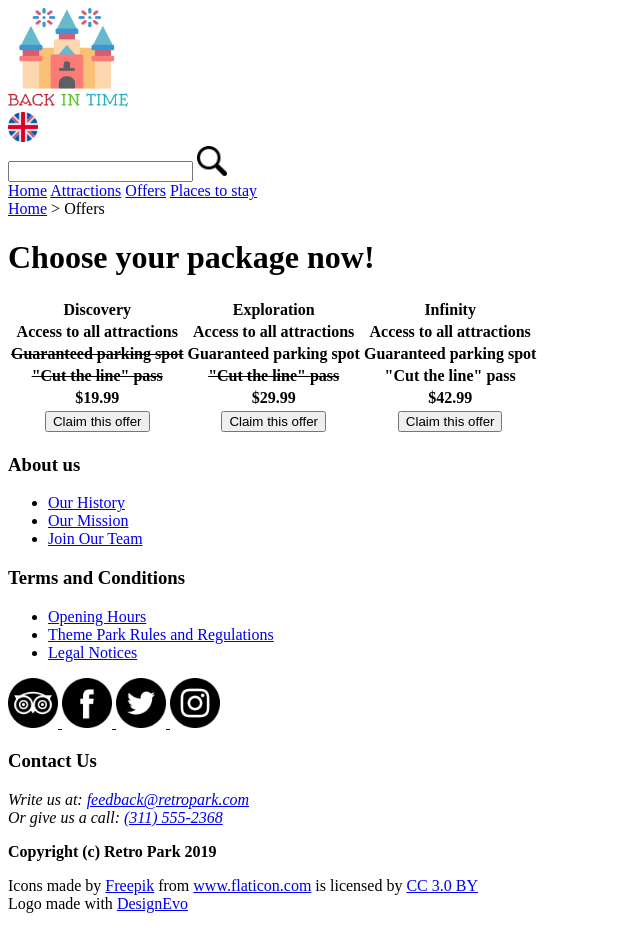
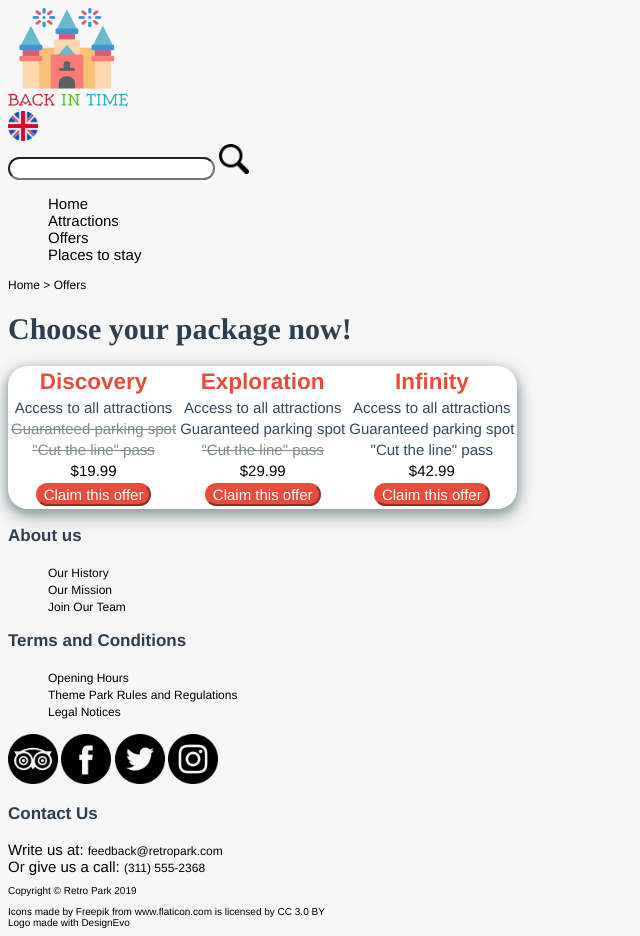
Before and after one commit to amilos/retro-park, a plain HTML site: page offers.html in a window 1280 px wide. Shown: the whole page, without its empty margins (0-640 px from the left). Drawn offline with Linux system fonts and the light colour scheme; a web font is replaced by a local one.

Commit message:
Added stylesheet with appearance CSS

```diff
--- /dev/null
+++ b/StyleSheet/style.css
@@ -0,0 +1,162 @@
+/*Custom Fonts-------------------------------------*/
+@import url('https://fonts.googleapis.com/css?family=Oldenburg&display=swap');
+
+/*Common CSS-------------------------------------*/
+
+* {
+  font-family: "Avenir", Helvetica, Arial, sans-serif;
+  font-style: normal;
+  font-variant: normal;
+  font-weight: normal;
+  font-size: 15px;
+  color: black;
+  box-sizing: border-box;
+}
+
+body {
+  background-color: #f7f7f7;
+}
+
+h1 {
+  font-family: "Oldenburg", Times, serif;
+  font-style: normal;
+  font-variant: normal;
+  font-weight: bold;
+  font-size: 2em;
+  color: #2c3e50;
+}
+
+h2 {
+  font-family: "Oldenburg", Times, serif;
+  font-style: normal;
+  font-variant: normal;
+  font-weight: bold;
+  font-size: 20px;
+  color: #2c3e50;
+}
+
+h3 {
+  font-family: "Avenir", Helvetica, Arial, sans-serif;
+  font-style: normal;
+  font-variant: normal;
+  font-weight: bold;
+  font-size: 17px;
+  color: #2c3e50;
+}
+
+p {
+  font-family: "Avenir", Helvetica, Arial, sans-serif;
+  font-style: normal;
+  font-variant: normal;
+  font-weight: normal;
+  font-size: 15px;
+  color: black;
+}
+
+a {
+  font-family: "Avenir", Helvetica, Arial, sans-serif;
+  font-style: normal;
+  font-variant: normal;
+  font-weight: normal;
+  font-size: 15px;
+  color: black;
+  text-decoration: none;
+}
+
+a:hover {
+  text-decoration: underline;
+}
+
+a:hover, button:hover {
+  cursor: pointer;
+}
+
+button, input:not([type='image']) {
+  border-radius: 20px;
+}
+
+button {
+  border-color: white;
+  background-color: #e67e22;
+  color: white;
+}
+
+button:hover {
+  border-color: #e67e22;
+  border-radius: 20px;
+  background-color: white;
+  color: #e67e22;
+}
+
+ul li {
+  list-style-type: none;
+}
+
+.breadcrumbs, .breadcrumbs * {
+  font-size: 12px;
+}
+
+
+/*Header CSS---------------------------------------*/
+
+#searchContainer form input {
+  color: #7f8c8d;
+}
+
+/*Footer CSS---------------------------------------*/
+
+#socialMediaButtons a:hover {
+  text-decoration: none;
+}
+
+#copyright *, .credits, .credits * {
+    font-size: 10px;
+}
+
+footer a {
+  font-size: 12px;
+}
+
+/*Index.html CSS---------------------------------------*/
+
+#featuredAttraction, .attractionCard{
+    background-color: white;
+}
+
+
+/*Offers.html CSS---------------------------------------*/
+
+#offersTable {
+  background-color: white;
+  border-radius: 20px;
+  box-shadow: 0 4px 8px 0 #95a5a6, 0 6px 20px 0 #95a5a6;
+}
+
+#offersTable button {
+  border-color: #e74c3c;
+  background-color: #e74c3c;
+  color: white;
+}
+
+#offersTable button:hover {
+  border-radius: 20px;
+  background-color: white;
+  color: #e74c3c;
+}
+
+#offerNamesRow th {
+  font-family: "Avenir", Helvetica, Arial, sans-serif;
+  font-style: normal;
+  font-variant: normal;
+  font-weight: bold;
+  font-size: 1.5em;
+  color: #e74c3c;
+}
+
+#offersTable th.available {
+  color: #34495e;
+}
+
+#offersTable th.unavailable *{
+  color: #7f8c8d;
+}
--- a/offers.html
+++ b/offers.html
@@ -8,12 +8,13 @@
     <meta name="keywords" content="Retro Vintage 'Back in time' 'Theme Park'">
     <meta name="viewport" content="width=device-width, initial-scale=1.0">
     <meta charset="utf-8">
+    <link rel="stylesheet" type="text/css" href="StyleSheet/style.css">
 </head>
 
 <body>
     <!-- This is the header that is repeated across pages -->
     <header>
-        <img src="images/logo.png" height="100" alt="Logo">
+        <a href="index.html"> <img src="images/logo.png" height="100" alt="Logo"></a>
         <div id="languageSelection">
             <a href="#">
                 <img src="images/united-kingdom.png" height="30" alt="UK Flag">
@@ -25,14 +26,17 @@
                 <input type="image" src="images/magnifying-glass.png" alt="Search Icon" height="30">
             </form>
         </div>
+        <!-- This is the primary navigation  -->
+        <nav>
+            <ul>
+                <li><a href="index.html">Home</a></li>
+                <li><a href="attractions.html">Attractions</a></li>
+                <li><a href="offers.html">Offers</a></li>
+                <li><a href="#">Places to stay</a></li>
+            </ul>
+        </nav>
     </header>
-    <!-- This is the primary navigation  -->
-    <nav>
-        <a href="/index.html">Home</a>
-        <a href="/attractions.html">Attractions</a>
-        <a href="/offers.html">Offers</a>
-        <a href="#">Places to stay</a>
-    </nav>
+
 
     <!-- These are the breadcrumbs -->
     <div class="breadcrumbs">
@@ -44,7 +48,7 @@
 
         <!-- This is the offers table with it's title -->
         <h1>Choose your package now!</h1>
-        <table>
+        <table id="offersTable">
             <tr id="offerNamesRow">
                 <th>Discovery</th>
                 <th>Exploration</th>
@@ -84,25 +88,28 @@
         </table>
     </main>
 
-    <!-- This is the footer to repeated on every page  -->
+
+    <!-- This is the footer to repeated opn every page  -->
     <footer>
+
         <!-- List of links in the footer  -->
-        <div class="footerLinkList">
+        <section class="footerLinkList">
             <h3>About us</h3>
             <ul>
                 <li><a href="#">Our History</a></li>
                 <li><a href="#">Our Mission</a></li>
                 <li><a href="#">Join Our Team</a></li>
             </ul>
-        </div>
-        <div class="footerLinkList">
+        </section>
+        <section class="footerLinkList">
             <h3>Terms and Conditions</h3>
             <ul>
                 <li><a href="#">Opening Hours</a></li>
                 <li><a href="#">Theme Park Rules and Regulations</a></li>
                 <li><a href="#">Legal Notices</a></li>
             </ul>
-        </div>
+        </section>
+
         <!-- This is the a set of social media logos with link  -->
         <div id="socialMediaButtons">
             <a href="http://tripadvisor.com">
@@ -118,26 +125,29 @@
                 <img src="images/instagram-logo.png" width="50" height="50" alt="Instagram Logo">
             </a>
         </div>
+
         <!-- This is the contact info section -->
-        <div id="contactInfo">
+        <section id="contactInfo">
             <h3>Contact Us</h3>
             <address>
                 Write us at: <a href="mailto:feedback@retropark.com">feedback@retropark.com</a><br>
                 Or give us a call: <a href="tel:+13115552368">(311) 555-2368</a>
             </address>
-        </div>
+        </section>
+
         <!-- This is the copyright section -->
         <div id="copyright">
-            <p><b>Copyright (c) Retro Park 2019</b></p>
+            <p><b>Copyright © Retro Park 2019</b></p>
         </div>
 
         <!-- This are the credits for the photo resources used-->
-        <div>Icons made by <a href="https://www.freepik.com/" title="Freepik">Freepik</a> from <a
-                href="https://www.flaticon.com/" title="Flaticon">www.flaticon.com</a> is licensed by <a
+        <div class="credits">Icons made by <a href="https://www.freepik.com/" title="Freepik"><em>Freepik</em></a> from
+            <a href="https://www.flaticon.com/" title="Flaticon">www.flaticon.com</a> is licensed by <a
                 href="http://creativecommons.org/licenses/by/3.0/" title="Creative Commons BY 3.0" target="_blank">CC
                 3.0 BY</a></div>
-        <div>Logo made with <a href="/en/" title="Free Online Logo Maker">DesignEvo</a></div>
+        <div class="credits"> Logo made with <a href="/en/" title="Free Online Logo Maker"><em>DesignEvo</em></a></div>
     </footer>
+
 </body>
 
 </html>
```
Also changed, not shown: attractions.html (+15 -12 lines), index.html (+6 -5 lines).
